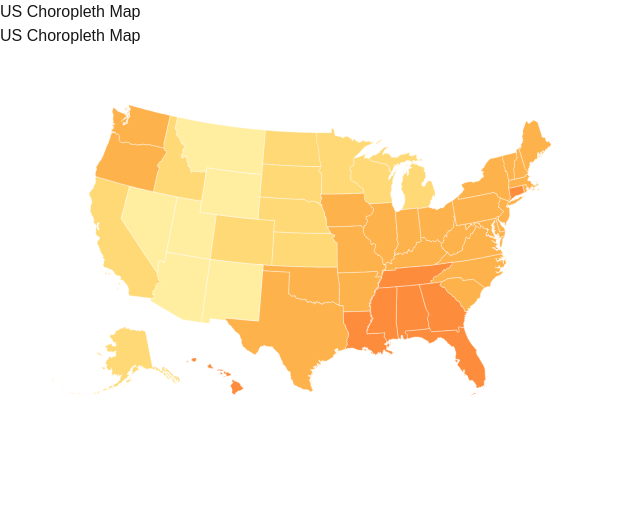
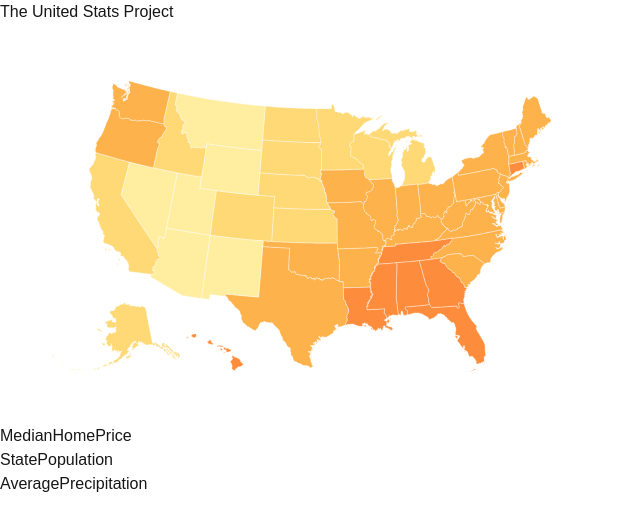
Before and after one commit to catherinepereira/united-stats, a Next.js app: page / in a window 1280 px wide. Shown: the top 530 px of the page, without its empty margins (0-640 px from the left). Built offline with nearby package versions, Linux system fonts and the light colour scheme.

Commit message:
initial commit on filtering settings box

```diff
--- a/src/app/layout.tsx
+++ b/src/app/layout.tsx
@@ -14,8 +14,8 @@ const geistMono = localFont({
 });
 
 export const metadata: Metadata = {
-  title: "Create Next App",
-  description: "Generated by create next app",
+  title: "The United Stats Project",
+  description: "",
 };
 
 export default function RootLayout({
--- a/src/app/page.tsx
+++ b/src/app/page.tsx
@@ -1,10 +1,12 @@
-import USChoropleth from "@/components/map";
+import StatBox from "@/components/StatBox";
+import Map from "../components/Map";
 
 export default function Home() {
   return (
     <main>
-      <h1>US Choropleth Map</h1>
-      <USChoropleth />
+      <h1>The United Stats Project</h1>
+      <Map />
+      <StatBox/>
     </main>
   );
 }
--- /dev/null
+++ b/src/components/StatBox.tsx
@@ -0,0 +1,16 @@
+import { Stats } from "@/data/statdefinition";
+
+
+const StatBox: React.FC = () => {
+    const stats = Object.keys(Stats);
+
+    return (
+        <div>
+            {stats.map((feature, _) => (
+                <p key={feature} className="text-gray-500">{feature}</p>
+            ))}
+        </div>
+    );
+};
+
+export default StatBox;
--- a/src/components/map.tsx
+++ b/src/components/map.tsx
@@ -1,13 +1,10 @@
-"use client";
-
 import { geoAlbersUsa, geoPath, GeoPermissibleObjects, scaleQuantize } from "d3";
 import combinedData from "../data/combined-data.json";
 import usStates from "../data/us-states.json";
 
 
-const USChoropleth: React.FC = () => {
+const Map: React.FC = () => {
     const features = usStates.features;
-
     const data = combinedData;
 
     const colorScale = scaleQuantize<string>()
@@ -23,7 +20,6 @@ const USChoropleth: React.FC = () => {
 
     return (
         <div>
-            <h1>US Choropleth Map</h1>
             <svg viewBox="0 0 800 500" style={{ width: "50%", height: "auto" }}>
                 {features.map((feature, index) => (
                 <path
@@ -39,4 +35,4 @@ const USChoropleth: React.FC = () => {
     );
 };
 
-export default USChoropleth;
+export default Map;
--- /dev/null
+++ b/src/data/statdefinition.ts
@@ -0,0 +1,5 @@
+export enum Stats {
+	MedianHomePrice = "MedianHomePrice",
+	StatePopulation = "StatePopulation",
+	AveragePrecipitation = "AveragePrecipitation",
+}
```
